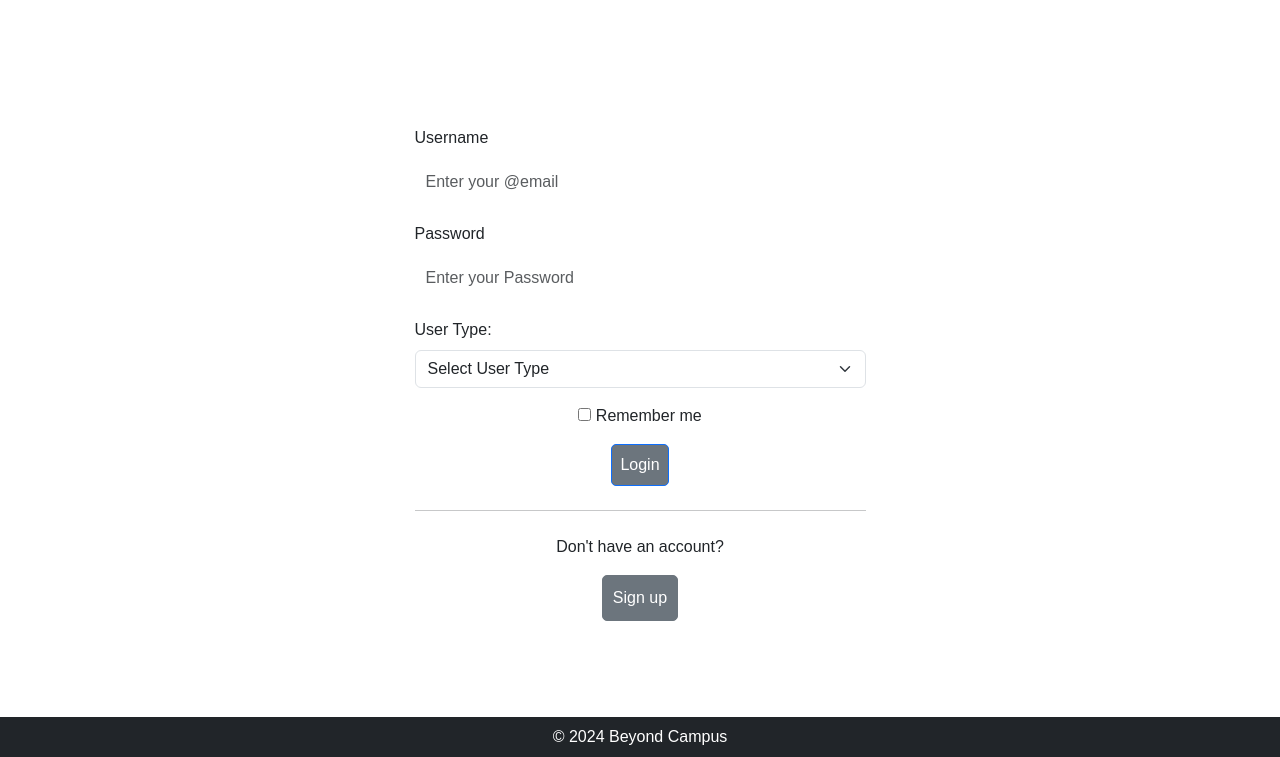
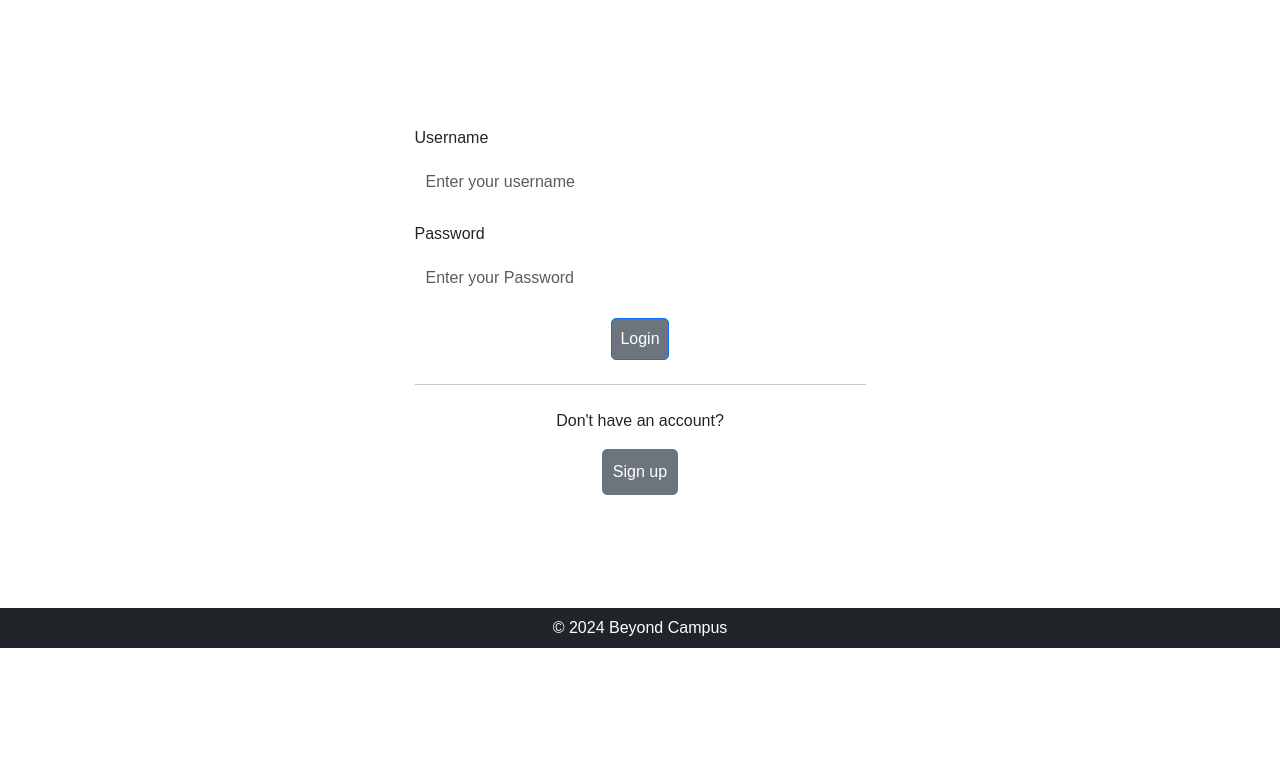
Before and after one commit to AjaXsb/beyond_campus, a Django app: template beyondCampus/templates/login.html in a window 1280 px wide. Shown: the part 152-909 px from the top of the page. After the commit the page ends 800 px from the top, so only its background shows below. Run offline with Django 4.2, Linux system fonts and the light colour scheme; the template is opened without the code that fills it, so the values that code supplies are empty; parts of the project's set-up code (start-up, migrations or seed data) failed here and were passed over.

Commit message:
Update login.html

```diff
--- a/beyondCampus/templates/login.html
+++ b/beyondCampus/templates/login.html
@@ -119,7 +119,7 @@
               <label for="username" class="form-label">Username</label>
               <div class="input-group">
                 <span class="input-group-addon"></span>
-                <input id="email" type="email" class="form-control" name="email" required placeholder="Enter your @email">
+                <input id="username" type="username" class="form-control" name="username" required placeholder="Enter your username">
               </div>
             </div>
             <div class="mb-3">
@@ -128,18 +128,7 @@
                 <span class="input-group-addon"></span>
                 <input id="password" type="password" class="form-control" name="password" required placeholder="Enter your Password">
             </div>
-            <div class="mt-3">
-            <div class="mb-3">
-                <label for="user_type" class="form-label">User Type:</label>
-                <select class="form-select" id="user_type" name="user_type" required>
-                <option value="select" selected disabled hidden>Select User Type</option>
-                <option value="student">Student</option>
-                <option value="landlord">Landlord</option>
-               </select>
-            </div>
-            <div class="form-checkbox text-center">
-                <label><input type="checkbox"> Remember me</label>
-              </div>
+
             <div class="mt-3 text-center">
                 <button type="submit" a href="base.html" class="btn btn-primary">Login</button>
               </select>
```
